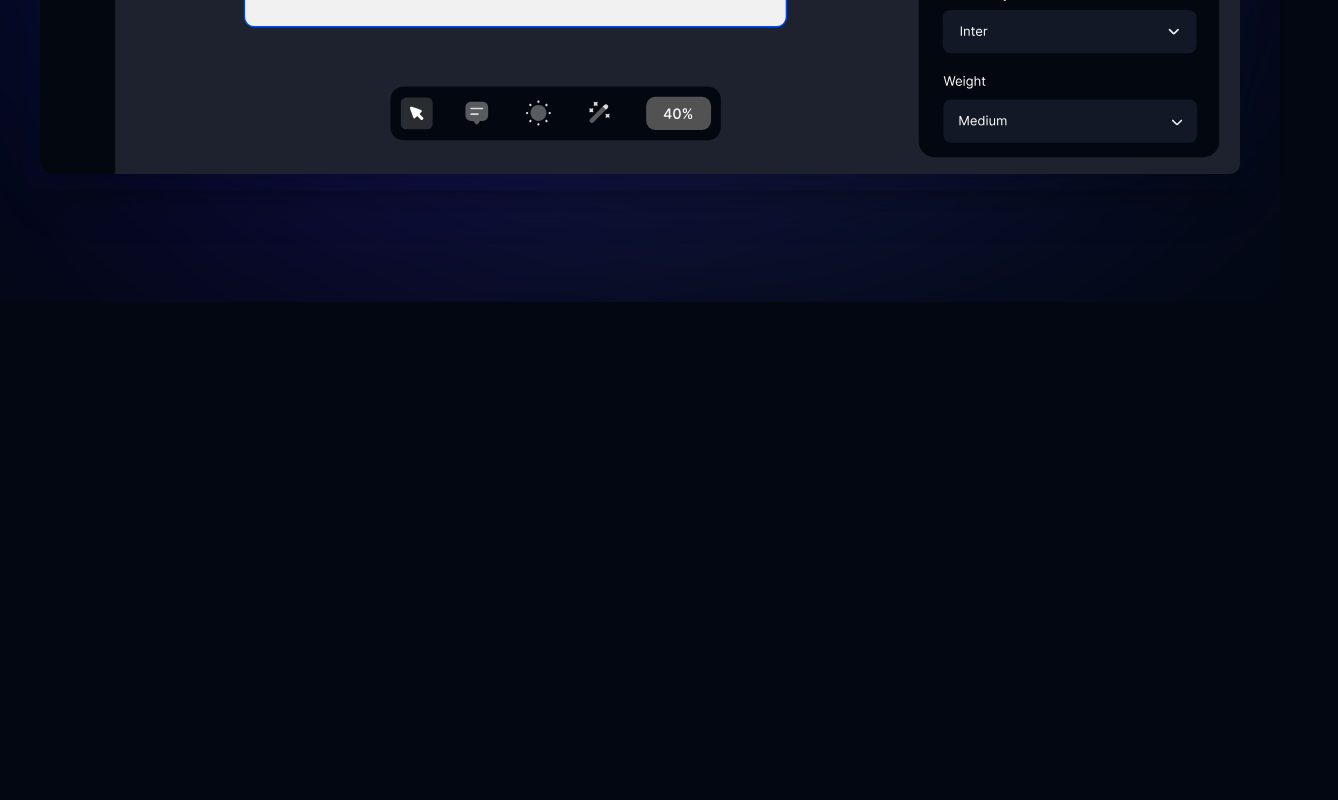
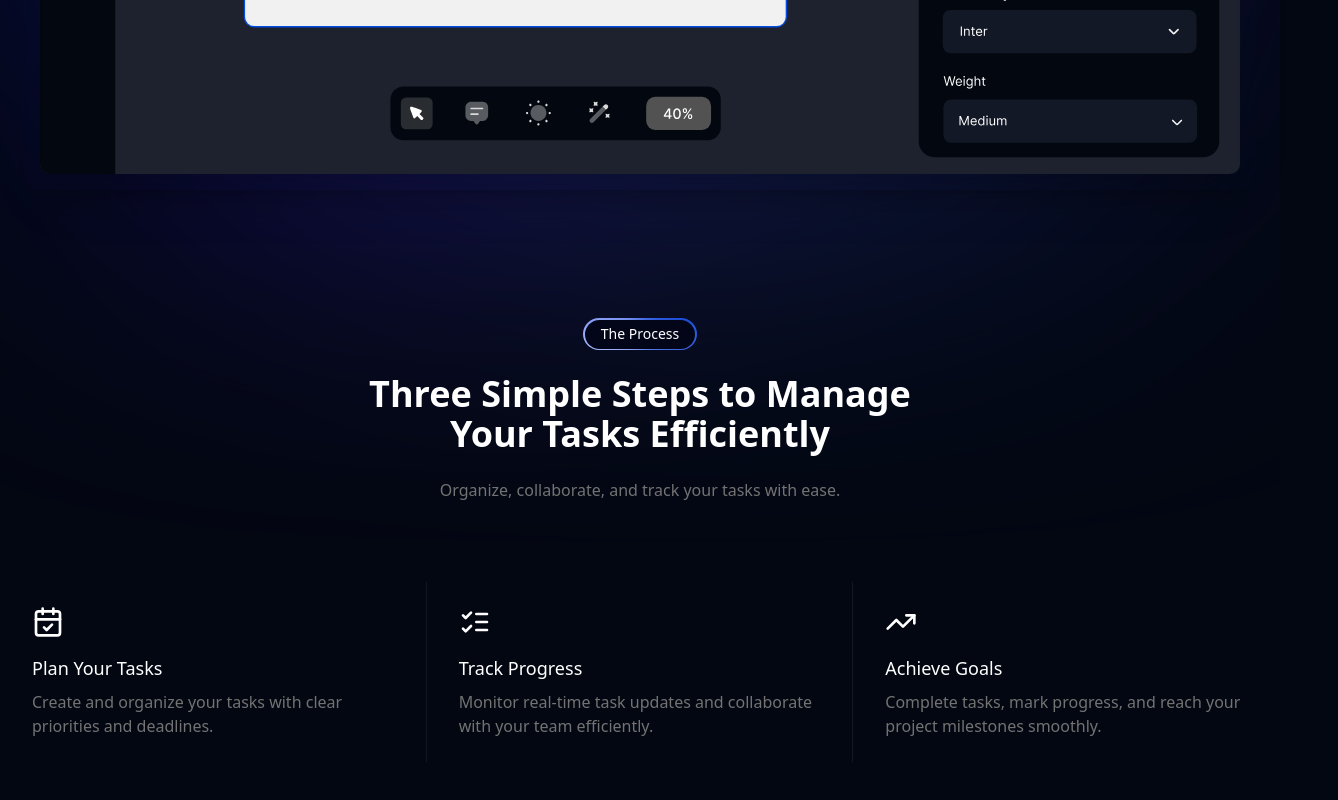
Before and after one commit to harun708280/MoneyWise-landingpage, a Next.js app: page / in a window 1280 px wide. Shown: the part 1335-2135 px from the top of the page, 1338 px wide, since content can reach past the window. Before the commit the page ends 1637 px from the top, so only its background shows below. Built offline with nearby package versions, Linux system fonts and the light colour scheme.

Commit message:
crate process section

```diff
--- /dev/null
+++ b/src/app/Component/Process.jsx
@@ -0,0 +1,61 @@
+import Container from "@/components/global/container";
+import SectionBadge from "@/components/ui/section-badge";
+import React from "react";
+import { CalendarCheck, ListChecks, TrendingUp } from "lucide-react";
+
+const steps = [
+    {
+        icon: CalendarCheck,
+        title: "Plan Your Tasks",
+        info: "Create and organize your tasks with clear priorities and deadlines.",
+    },
+    {
+        icon: ListChecks,
+        title: "Track Progress",
+        info: "Monitor real-time task updates and collaborate with your team efficiently.",
+    },
+    {
+        icon: TrendingUp,
+        title: "Achieve Goals",
+        info: "Complete tasks, mark progress, and reach your project milestones smoothly.",
+    },
+];
+
+const Process = () => {
+  return (
+    <div className="flex flex-col items-center justify-center py-12 relative">
+      <Container>
+        <div className="max-w-xl mx-auto text-start md:text-center">
+          <SectionBadge title="The Process" />
+          <h2 className="text-3xl lg:text-4xl font-semibold mt-6">
+            Three Simple Steps to Manage Your Tasks Efficiently
+          </h2>
+          <p className="text-muted-foreground mt-6">
+            Organize, collaborate, and track your tasks with ease.
+          </p>
+        </div>
+      </Container>
+      <Container>
+      <div className="flex container mx-auto flex-col items-center justify-center py-10 md:py-20 w-full">
+                        <div className="grid grid-cols-1 md:grid-cols-2 lg:grid-cols-3 w-full divide-x-0 md:divide-x divide-y md:divide-y-0 divide-gray-900 first:border-l-2 lg:first:border-none first:border-gray-900">
+                            {steps.map((perk) => (
+                                <div key={perk.title} className="flex flex-col items-start px-4 md:px-6 lg:px-8 lg:py-6 py-4">
+                                    <div className="flex items-center justify-center">
+                                        <perk.icon className="w-8 h-8" />
+                                    </div>
+                                    <h3 className="text-lg font-medium mt-4">
+                                        {perk.title}
+                                    </h3>
+                                    <p className="text-muted-foreground mt-2 text-start lg:text-start">
+                                        {perk.info}
+                                    </p>
+                                </div>
+                            ))}
+                        </div>
+                    </div>
+      </Container>
+    </div>
+  );
+};
+
+export default Process;
--- a/src/app/page.js
+++ b/src/app/page.js
@@ -4,6 +4,7 @@
 import Image from "next/image";
 import Hero from "./Component/Hero";
 import DashBoard from "./Component/DashBoard";
+import Process from "./Component/Process";
 
 export default function Home() {
   return (
@@ -34,6 +35,7 @@
       </div>
       <Hero></Hero>
       <DashBoard/>
+      <Process/>
     </section>
   );
 }
--- /dev/null
+++ b/src/components/ui/section-badge.jsx
@@ -0,0 +1,16 @@
+import React from 'react'
+
+
+
+const SectionBadge = ({ title }) => {
+    return (
+        <div className="relative inline-flex h-8 overflow-hidden rounded-full p-[1.5px] focus:outline-none select-none">
+            <span className="absolute inset-[-1000%] animate-[spin_3s_linear_infinite] bg-[conic-gradient(from_90deg_at_50%_50%,#1d4ed8_0%,#a5b4fc_50%,#1d4ed8_100%)]" />
+            <span className="inline-flex h-full w-full cursor-pointer items-center justify-center rounded-full bg-slate-950 px-4 py-1 text-sm font-medium text-white backdrop-blur-3xl">
+                {title}
+            </span>
+        </div>
+    )
+};
+
+export default SectionBadge
```
